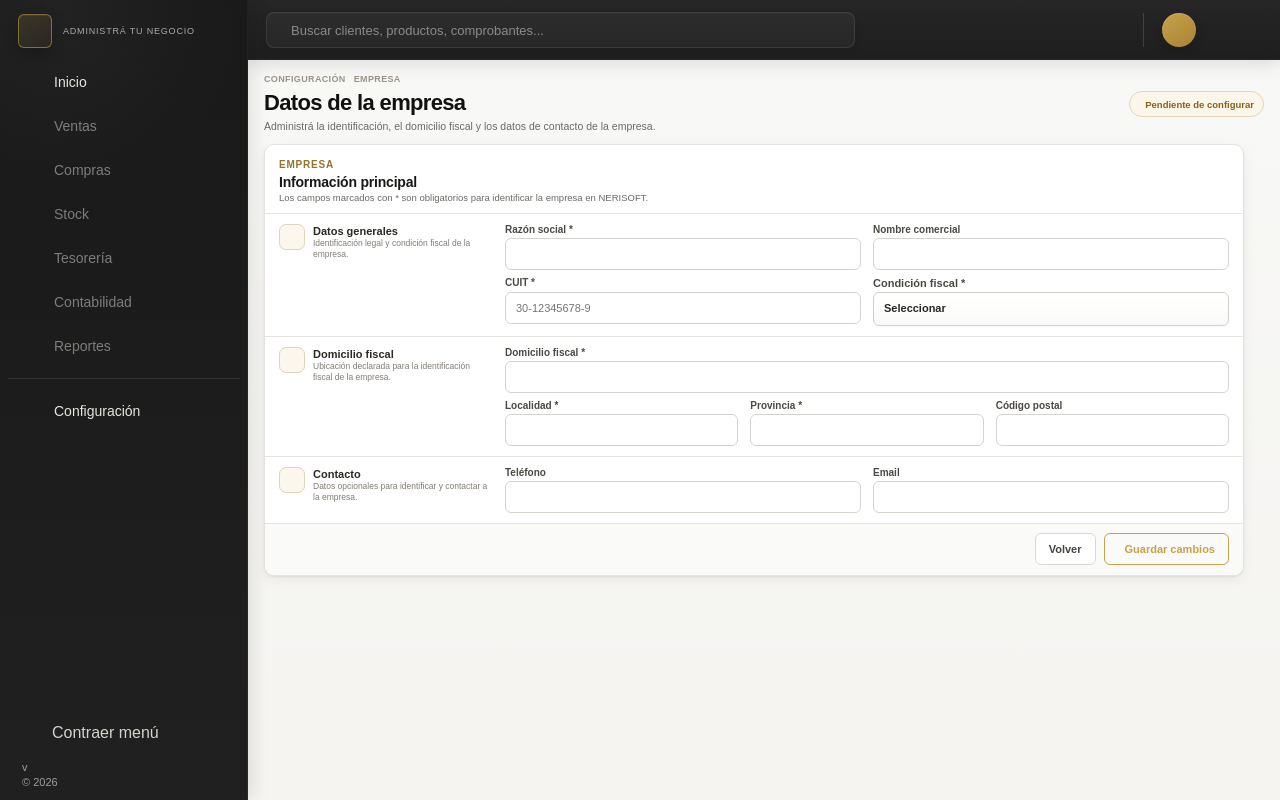
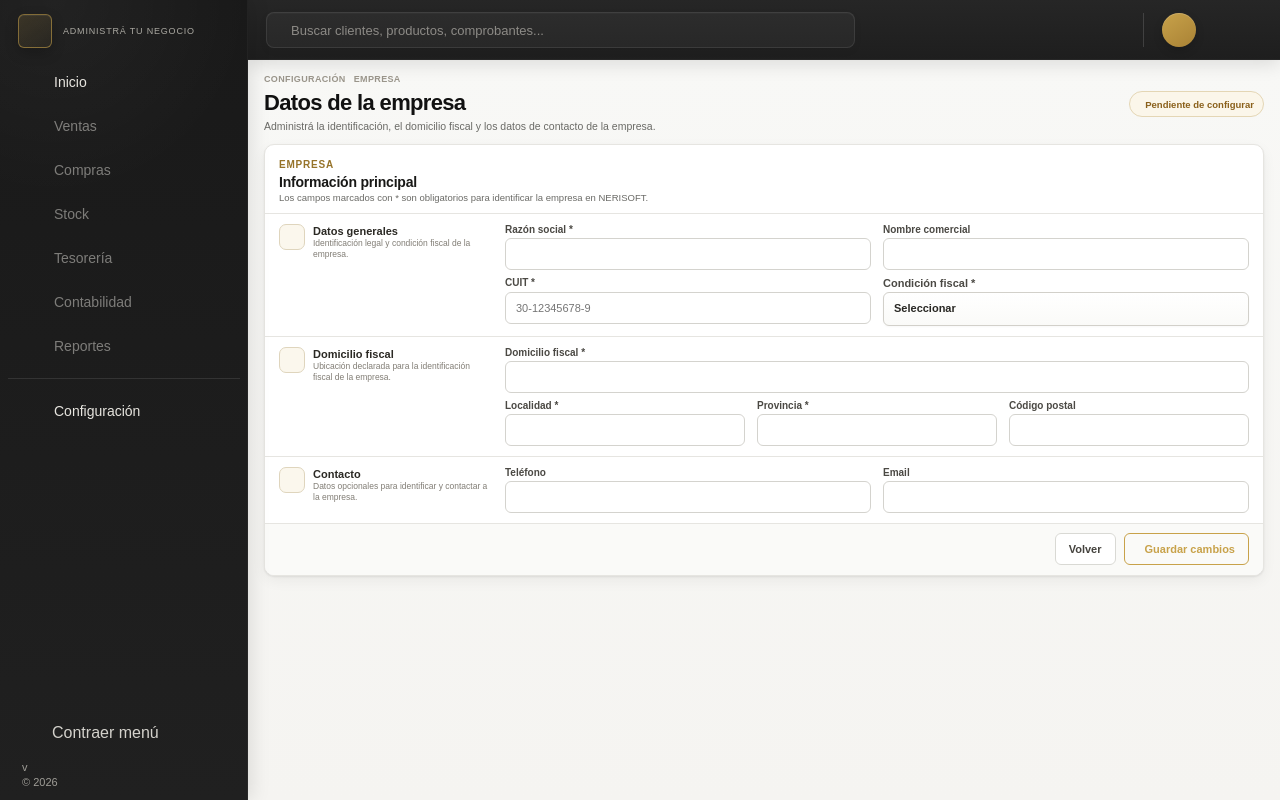
Before and after one commit to Nerpiti86/NeriSoft, a FastAPI app: template app/templates/company.html in a window 1280 px wide. Run offline with FastAPI, Linux system fonts and the light colour scheme; the template is opened without the code that fills it, so the values that code supplies are empty; parts of the project's set-up code (start-up, migrations or seed data) failed here and were passed over; some libraries are stand-ins or nearby versions; some web fonts are replaced.

Commit message:
fix: balance company form width in shell
Amplía la ficha de Empresa a 1180px y alinea el encabezado con el panel, sin tocar altura ni lógica.

```diff
--- a/app/static/css/company.css
+++ b/app/static/css/company.css
@@ -3,6 +3,7 @@
 }
 
 .company-header {
+    width: min(1180px, 100%);
     align-items: center;
     padding-bottom: 0;
 }
@@ -42,7 +43,7 @@
 }
 
 .company-form-panel {
-    width: min(980px, 100%);
+    width: min(1180px, 100%);
     overflow: hidden;
     border: 1px solid var(--border-soft);
     border-radius: var(--radius-lg);
```
